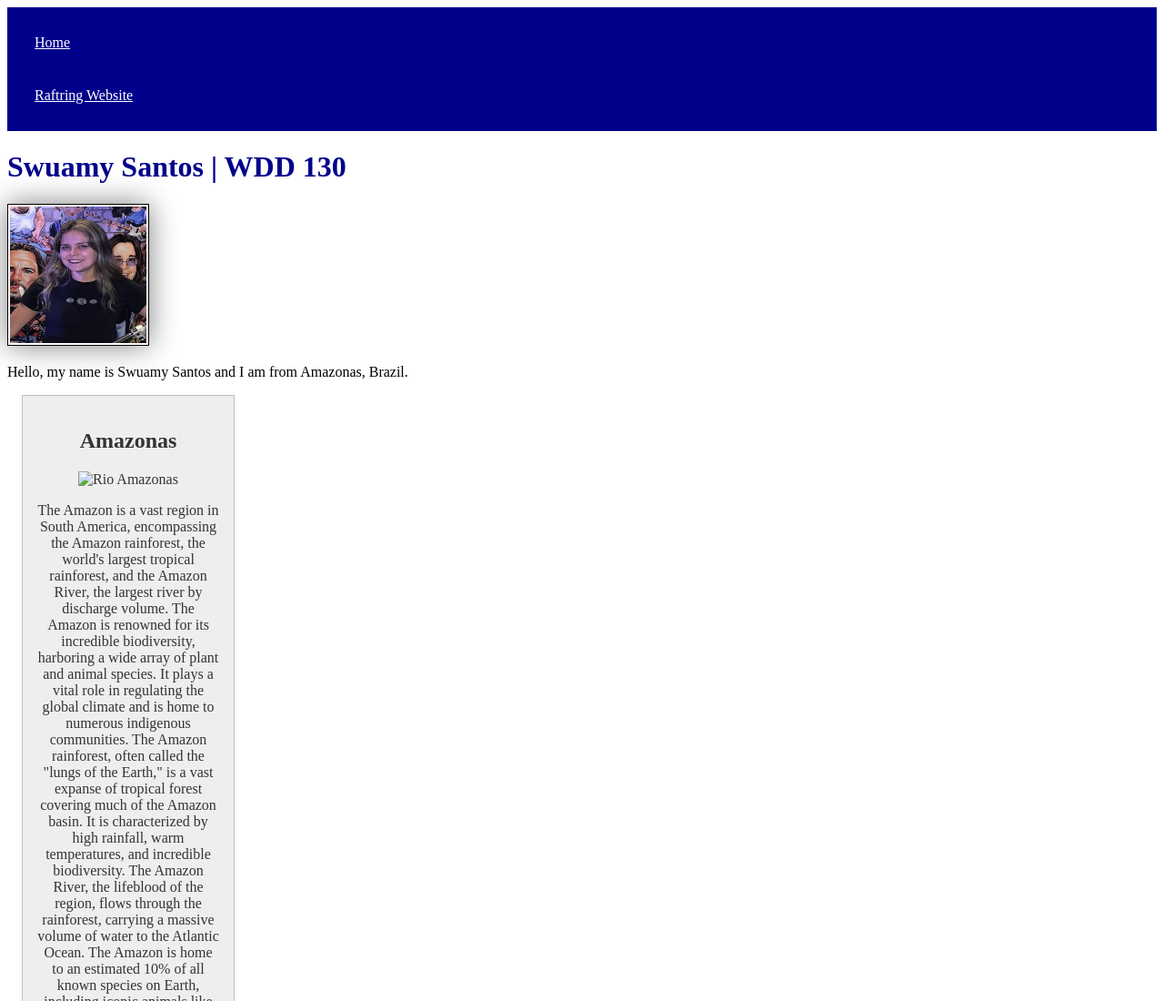
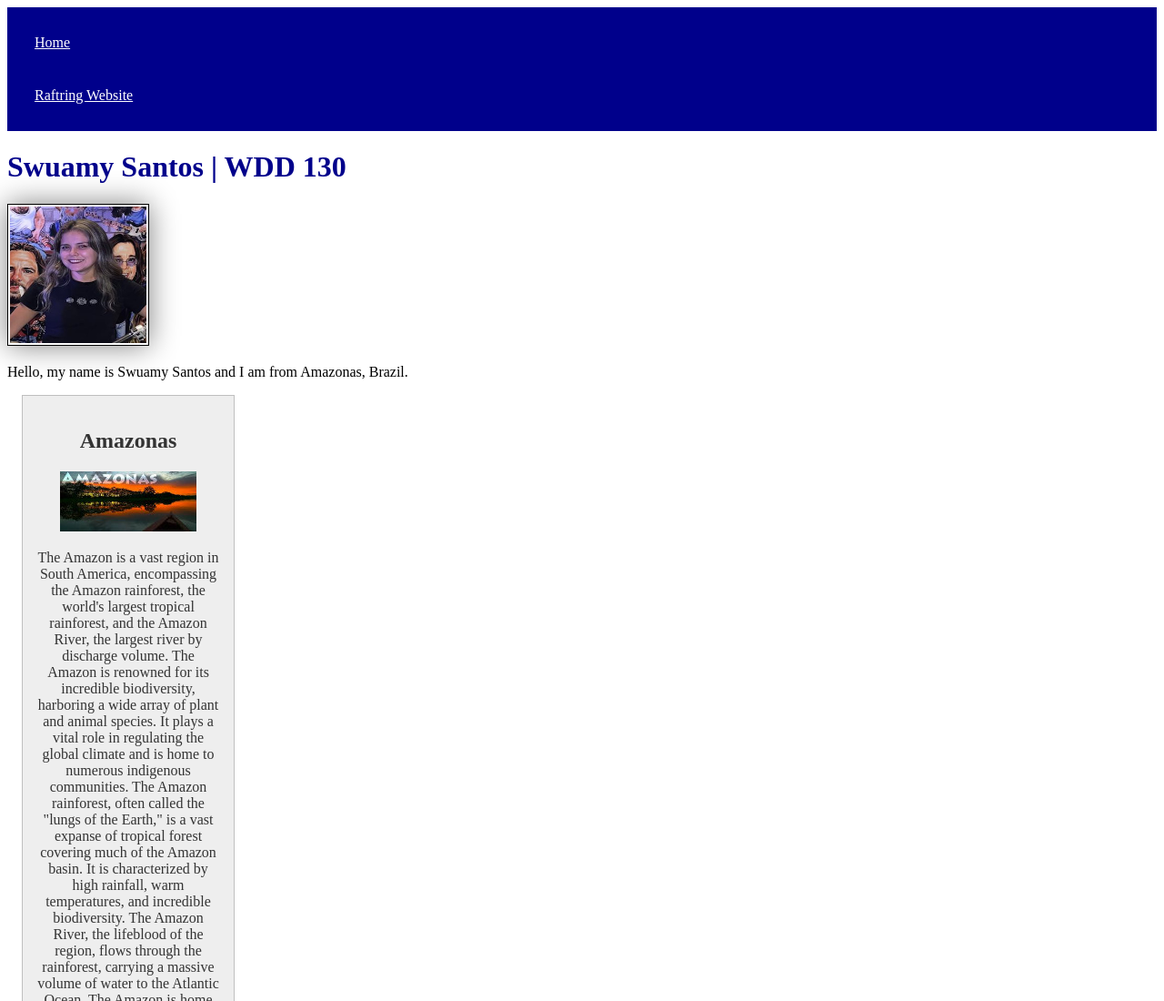
Before and after one commit to swamyssantos/wdd130, a plain HTML site: page index.html in a window 1280 px wide. Shown: the top 1100 px of the page at 91% size. Drawn offline with Linux system fonts and the light colour scheme; files that its build step writes are made by us from their sources.

Commit message:
Update index.html

```diff
--- a/index.html
+++ b/index.html
@@ -22,7 +22,7 @@
 </main>
 <aside>
   <h2>Amazonas</h2>
-  <img src="images/amazonas.jpg" alt="Rio Amazonas">
+  <img src="amazonas.jpg" alt="Rio Amazonas">
   <p>
 The Amazon is a vast region in South America, encompassing the Amazon rainforest, the world's largest tropical rainforest, and the Amazon River, the largest river by discharge volume. The Amazon is renowned for its incredible biodiversity, harboring a wide array of plant and animal species. It plays a vital role in regulating the global climate and is home to numerous indigenous communities.
 The Amazon rainforest, often called the "lungs of the Earth," is a vast expanse of tropical forest covering much of the Amazon basin. It is characterized by high rainfall, warm temperatures, and incredible biodiversity. The Amazon River, the lifeblood of the region, flows through the rainforest, carrying a massive volume of water to the Atlantic Ocean. The Amazon is home to an estimated 10% of all known species on Earth, including iconic animals like jaguars, anacondas, and river dolphins.
```
